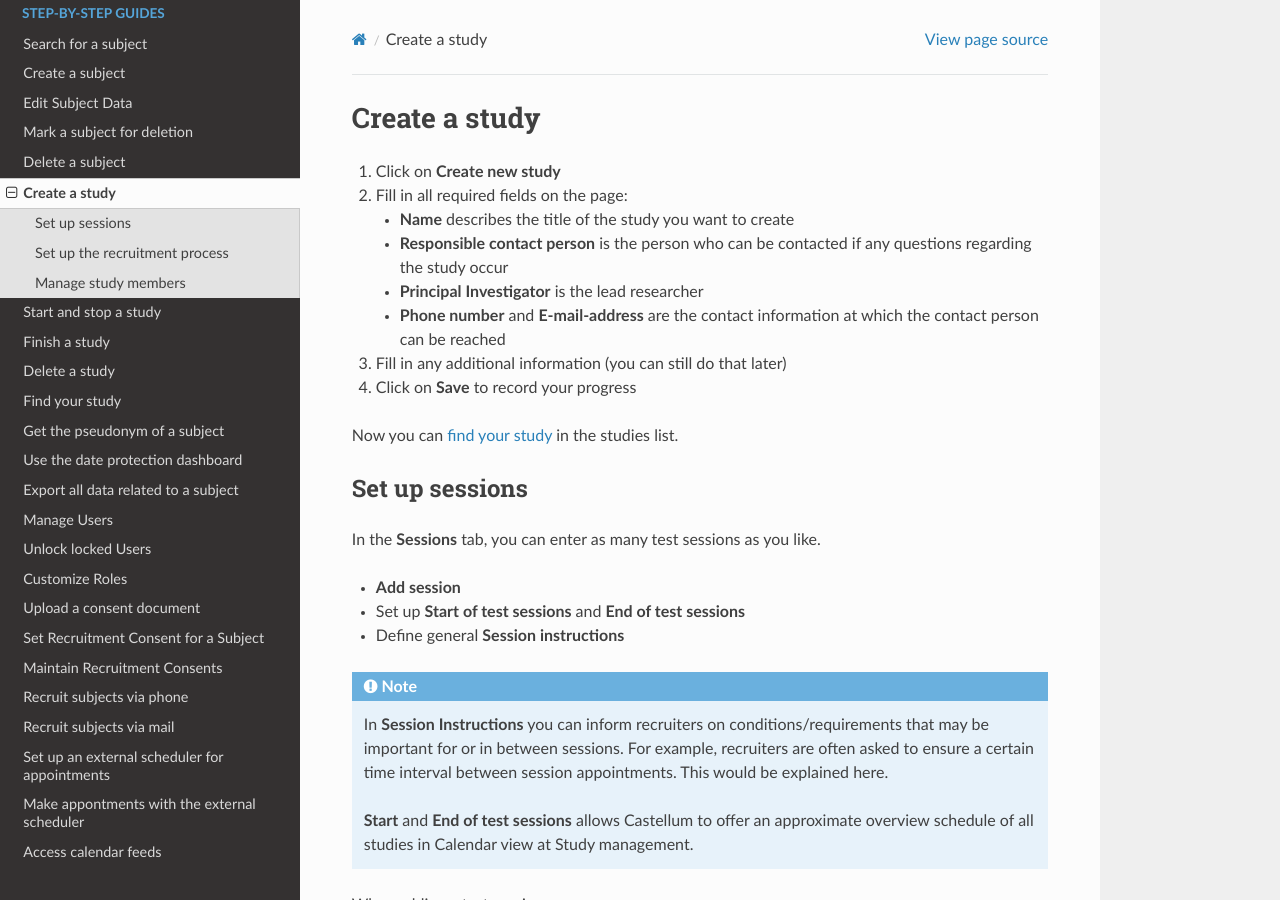
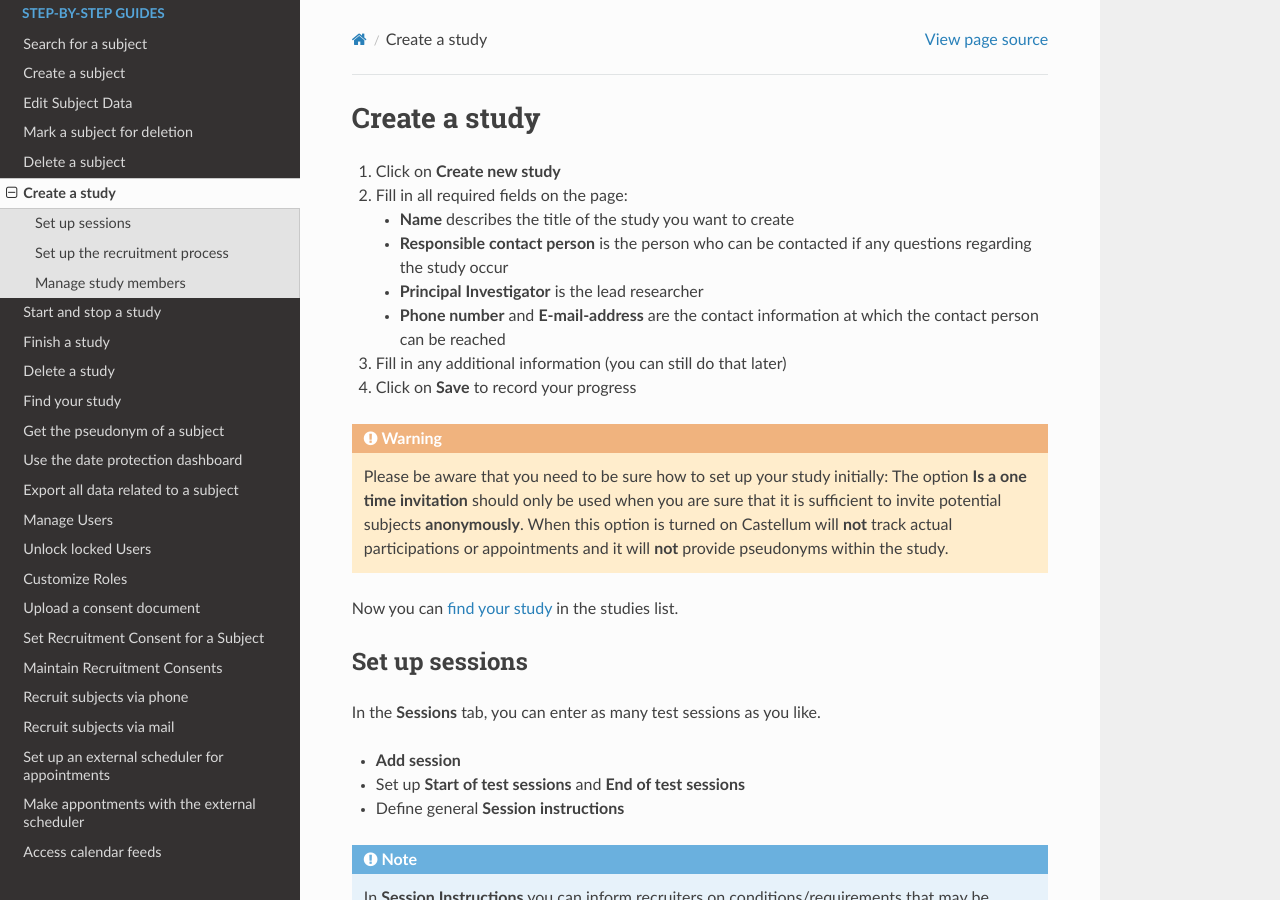
Before and after one commit to DouglasNeuroInformatics/castellum, a Sphinx documentation site: the page built from source/guides/study-management.rst, in a window 1280 px wide and 900 px high. Built offline with Sphinx 7.4.7 and the Read the Docs theme 2.0.0, drawn with Linux system fonts in a browser that asks for light colours.

Commit message:
add warning on one-timer create

```diff
--- a/source/guides/study-management.rst
+++ b/source/guides/study-management.rst
@@ -17,6 +17,14 @@ Create a study
 3.  Fill in any additional information (you can still do that later)
 
 4.  Click on **Save** to record your progress
+
+.. warning::
+    Please be aware that you need to be sure how to set up your study initially:
+    The option **Is a one time invitation** should only be used when you are
+    sure that it is sufficient to invite potential subjects **anonymously**.
+    When this option is turned on Castellum will **not** track actual
+    participations or appointments and it will **not** provide pseudonyms within
+    the study.
 
 Now you can :ref:`find your study <study-search>` in the studies list.
 
```
